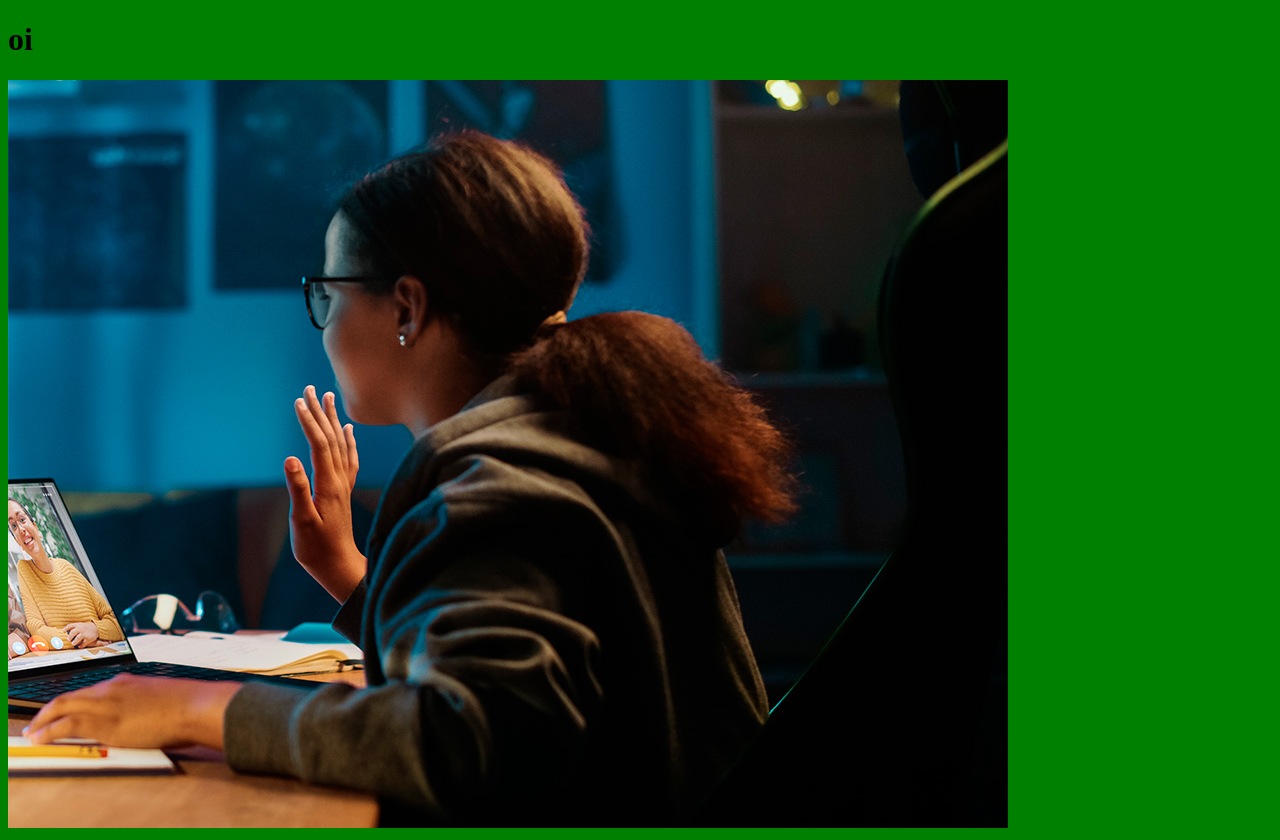
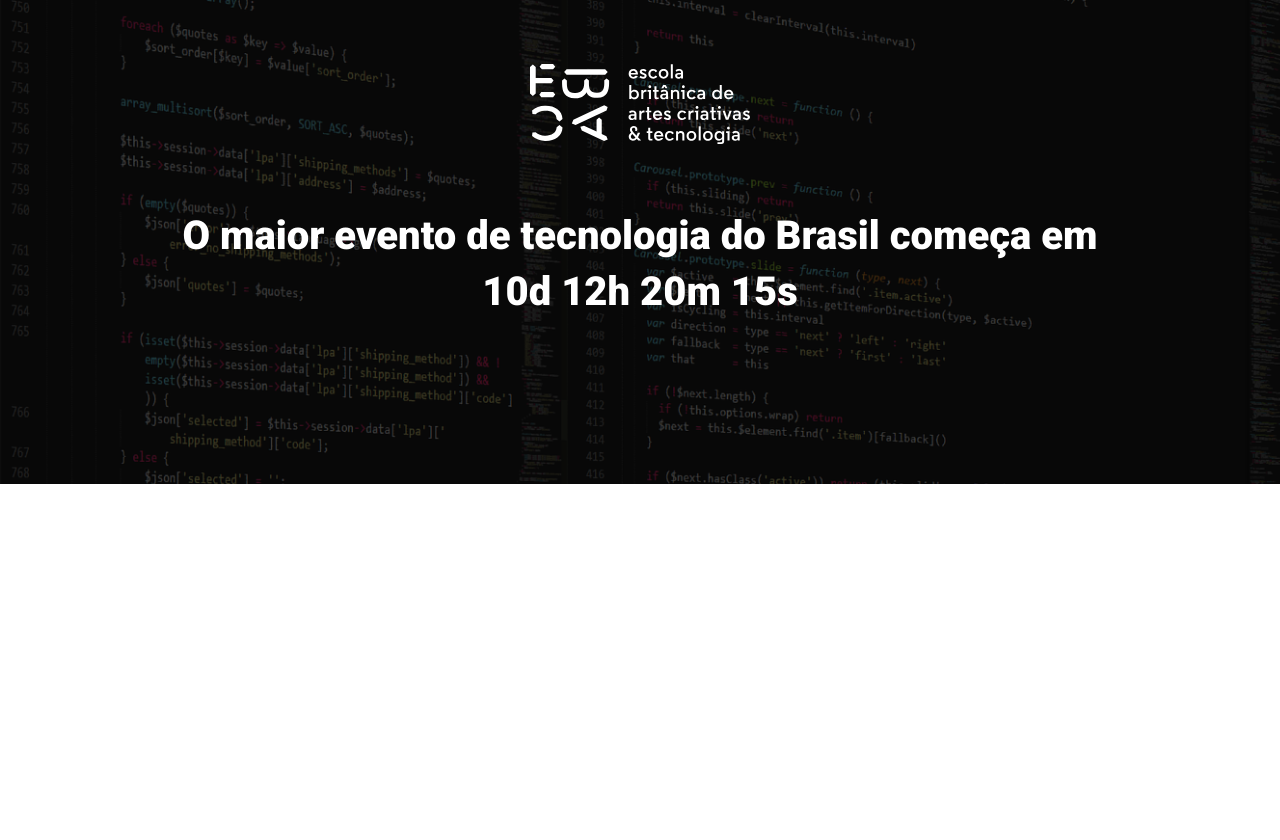
Before and after one commit to n1ckDoug/ebac_tech_talks, a website built with Parcel: page src/index.html in a window 1280 px wide. After the commit the page ends 800 px from the top, so only its background shows below. Built offline with nearby package versions, Linux system fonts and the light colour scheme.

Commit message:
criando o hero

```diff
--- a/src/index.html
+++ b/src/index.html
@@ -1,15 +1,26 @@
 <!DOCTYPE html>
 <html lang="pt-br">
+
 <head>
     <meta charset="UTF-8">
     <meta name="viewport" content="width=device-width, initial-scale=1.0">
+    <link rel="preconnect" href="https://fonts.googleapis.com">
+    <link rel="preconnect" href="https://fonts.gstatic.com" crossorigin>
+    <link href="https://fonts.googleapis.com/css2?family=Roboto:ital,wght@0,100;0,300;0,400;0,500;0,700;0,900;1,100;1,300;1,400;1,500;1,700;1,900&display=swap" rel="stylesheet">
     <link rel="stylesheet" href="./styles/main.scss">
-    <title>Document</title>
+    <title>EBAC Tech Talks</title>
 </head>
+
 <body>
-    <h1>oi</h1>
-   <img src="./images/backend.png">
 
-   <script src="./scripts/main.js"></script>
+    <header class="hero">
+        <div class="container">
+            <img class="hero__logo" src="./images/ebac_logo.svg" alt="EBAC">
+            <p class="hero__text">O maior evento de tecnologia do Brasil começa em 10d 12h 20m 15s</p>
+        </div>
+    </header>
+
+    <script src="./scripts/main.js"></script>
 </body>
+
 </html>
--- /dev/null
+++ b/src/styles/_hero.scss
@@ -0,0 +1,55 @@
+.hero {
+    position: relative;
+    padding-top: 64px;
+    padding-bottom: 100px;
+    background-image: url(../images/fundo.png);
+    background-repeat: no-repeat;
+    background-size: cover;
+
+    // Para deixar o que está escrito por cima da cor
+    .container {
+        position: relative;
+    }
+
+    // Escurecer a img de fundo
+    &::before {
+        content: '';
+        position: absolute;
+        top: 0;
+        left: 0;
+        width: 100%;
+        height: 100%;
+        background-color: #000;
+        opacity: .7;
+    }
+
+    &__text {
+        margin-top: 64px;
+        margin-bottom: 64px;
+        font-size: 40px;
+        line-height: 56px;
+        font-weight: 800;
+        text-align: center;
+    }
+
+    &__logo {
+        margin: 0 auto;
+        display: block;
+        height: 80px;
+    }
+
+    @media (max-width: 640px) {
+
+        padding: 40px 0;
+
+        &__logo {
+            height: 40px;
+        }
+
+        &__text {
+            font-size: 22px;
+            line-height: 24px;
+            margin: 24px 0;
+        }
+    }
+}
--- a/src/styles/main.scss
+++ b/src/styles/main.scss
@@ -1,3 +1,23 @@
-body {
-    background-color: green;
+@use 'hero';
+
+* {
+    margin: 0;
+    padding: 0;
+    box-sizing: border-box;
+    font-family: "Roboto", sans-serif;
+    color: #fff;
 }
+
+.container {
+    max-width: 960px;
+    width: 100%;
+    margin: 0 auto;
+
+    @media (max-width: 640px) {
+        max-width: 80%;
+    }
+
+    @media (max-width: 1024px) {
+        max-width: 90%;
+    }
+}
```
